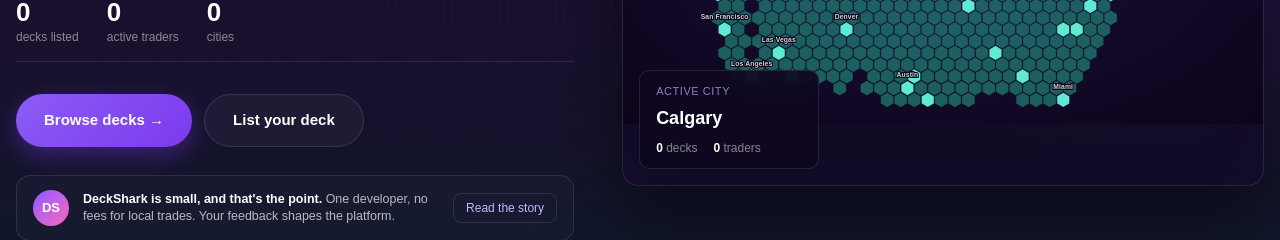
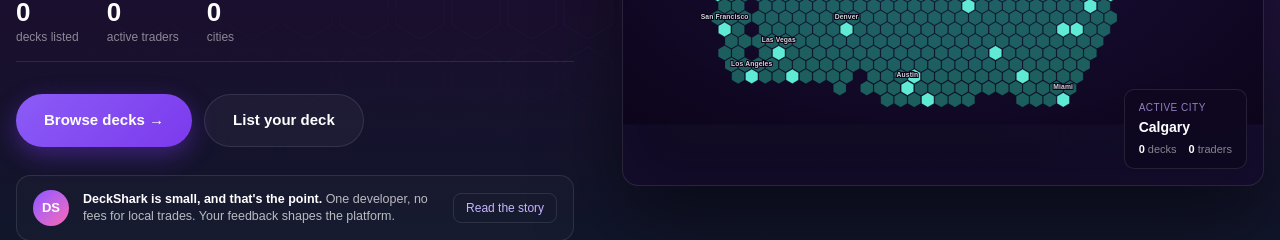
Before and after one commit to decktrader/DeckShark, a Next.js app: page / in a window 1280 px wide. Shown: the part 478-718 px from the top of the page. Built offline with nearby package versions, Linux system fonts and the light colour scheme; no server answers; the database is empty.

Commit message:
Move active city panel to bottom-right and make compact
Prevents the panel from covering southwest US cities on the hex map.

Co-Authored-By: Claude Opus 4.6 (1M context) <noreply@anthropic.com>

```diff
--- a/src/components/hero/hero-map.tsx
+++ b/src/components/hero/hero-map.tsx
@@ -497,14 +497,16 @@ export function HeroMap({ cities }: HeroMapProps) {
       {/* Active city panel */}
       {active && (
         <div
-          className="absolute bottom-4 left-4 rounded-[10px] border border-violet-400/30 p-3 px-4 backdrop-blur-[10px]"
-          style={{ background: 'rgba(15, 8, 32, 0.92)', minWidth: 180 }}
+          className="absolute right-4 bottom-4 rounded-[10px] border border-violet-400/30 p-2.5 px-3.5 backdrop-blur-[10px]"
+          style={{ background: 'rgba(15, 8, 32, 0.92)' }}
         >
-          <div className="text-[11px] tracking-wider text-violet-300/70 uppercase">
+          <div className="text-[10px] tracking-wider text-violet-300/70 uppercase">
             Active city
           </div>
-          <div className="mt-1 text-lg font-bold text-white">{active.name}</div>
-          <div className="mt-2 flex gap-4 text-xs">
+          <div className="mt-0.5 text-sm font-bold text-white">
+            {active.name}
+          </div>
+          <div className="mt-1 flex gap-3 text-[11px]">
             <div>
               <span className="font-bold text-white">{active.decks}</span>
               <span className="text-white/50"> decks</span>
```
